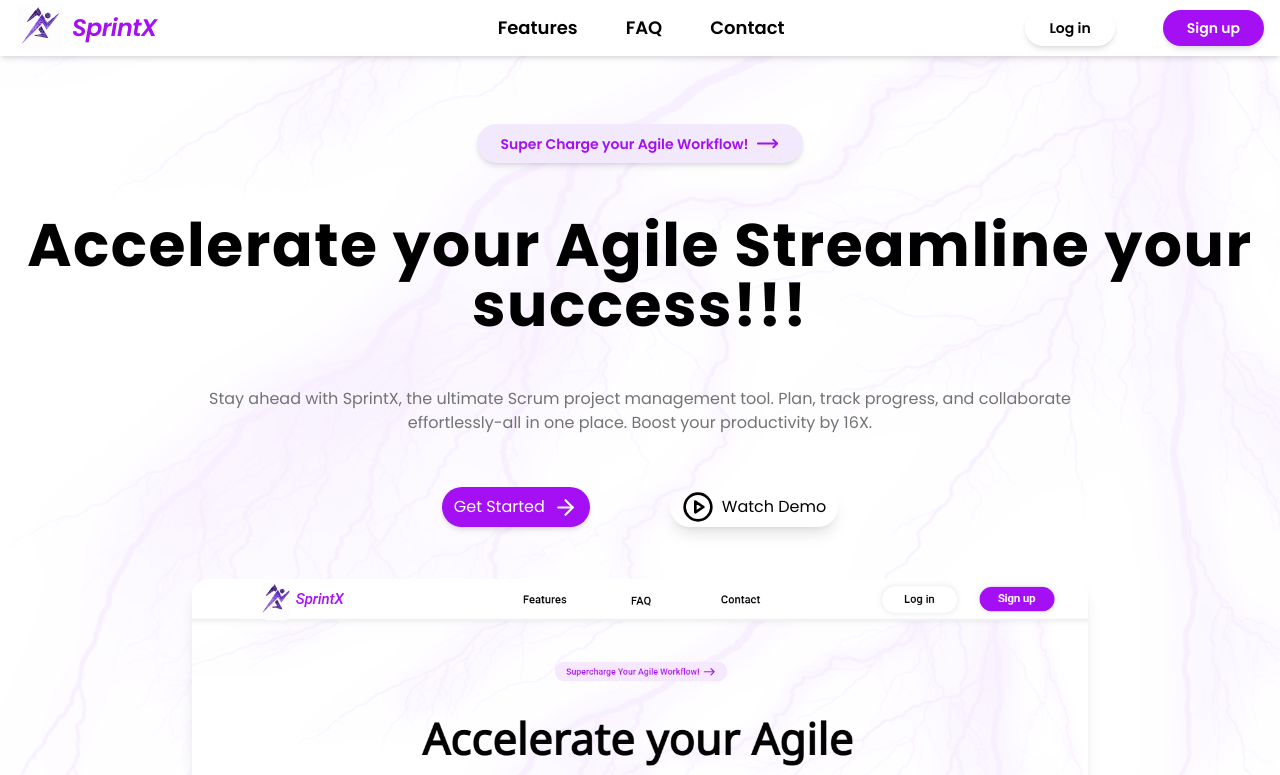
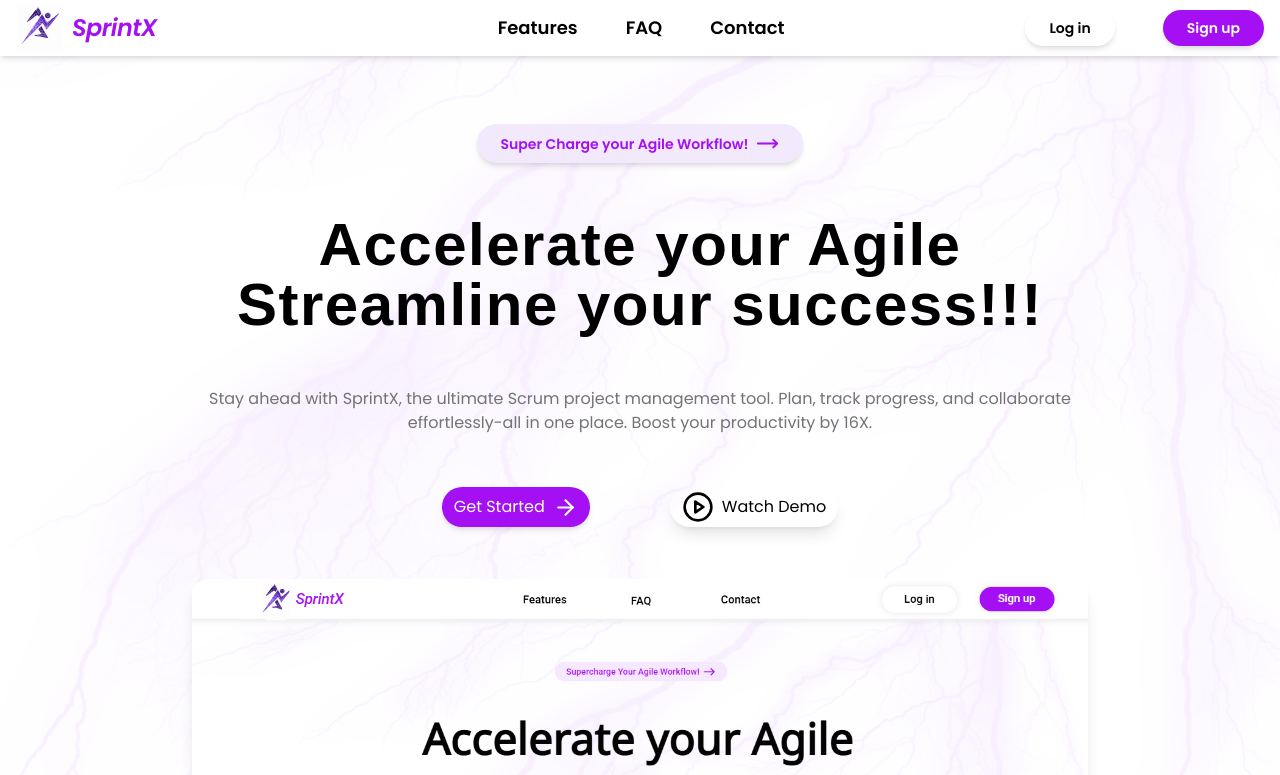
Before and after one commit to Sabarish-developer/SprintX, a React (Vite) app in the folder client/: page / in a window 1280 px wide. Shown: the top 775 px of the page. Built offline with nearby package versions, Linux system fonts and the light colour scheme.

Commit message:
updated hover and used Arial

```diff
--- a/client/src/components/HeroSection.jsx
+++ b/client/src/components/HeroSection.jsx
@@ -11,19 +11,16 @@ const HeroSection = () => {
                 Super Charge your Agile Workflow!<MoveRight size={23} color="#a40ff3" />
             </a>
         </div>
-        <h1 className="mt-13 text-3xl lg:text-6xl tracking-wide font-bold text-center">
-            Accelerate your Agile Streamline your success!!!
-            {/* <span className="bg-gradient-to-r from-[#a40ff3] to-purple-400 text-transparent bg-clip-text">
-                {" "}
-            </span> */}
+        <h1 className="font-[Arial] mt-13 text-3xl lg:text-6xl tracking-wide font-bold text-center">
+            Accelerate your Agile<br/> Streamline your success!!!
         </h1>
         <p className='mt-13 text-center text-neutral-500 max-w-4xl'>
         Stay ahead with SprintX, the ultimate Scrum project management tool. Plan, track progress,
          and collaborate effortlessly-all in one place. Boost your productivity by 16X.
         </p>
         <div className="flex flex-col lg:flex-row justify-center my-13 gap-5 lg:gap-20">
-            <a href="#" className="inline-flex items-center gap-2 text-black border-n shadow-md bg-[#a40ff3] text-white rounded-r-full rounded-l-full px-3 py-1">Get Started<span><ArrowRight size={25} color="#ffffff" /></span></a>
-            <a href="#" className="inline-flex items-center gap-2 text-black border-n rounded-r-full rounded-l-full shadow-lg px-3 py-1"><CirclePlay size={32} color="#000000" />Watch Demo</a>
+            <a href="#" className="inline-flex items-center gap-2 text-black border-n shadow-md bg-[#a40ff3] text-white rounded-r-full rounded-l-full px-3 py-1 hover:bg-white hover:text-[#a40ff3] transition-colors duration-200 group">Get Started<span><ArrowRight size={25} className="text-white group-hover:text-[#a40ff3] transition-colors duration-200" /></span></a>
+            <a href="#" className="inline-flex items-center gap-2 text-black border-n rounded-r-full rounded-l-full shadow-lg px-3 py-1 hover:bg-[#a40ff3] hover:text-white transition-colors duration-200 group"><CirclePlay size={32} className="text-black group-hover:text-white transition-colors duration-200" />Watch Demo</a>
         </div>
         <img src={template} alt="dashboard" className="w-full max-w-4xl mx-auto rounded-2xl shadow-lg object-cover"/>
     </div>
```
